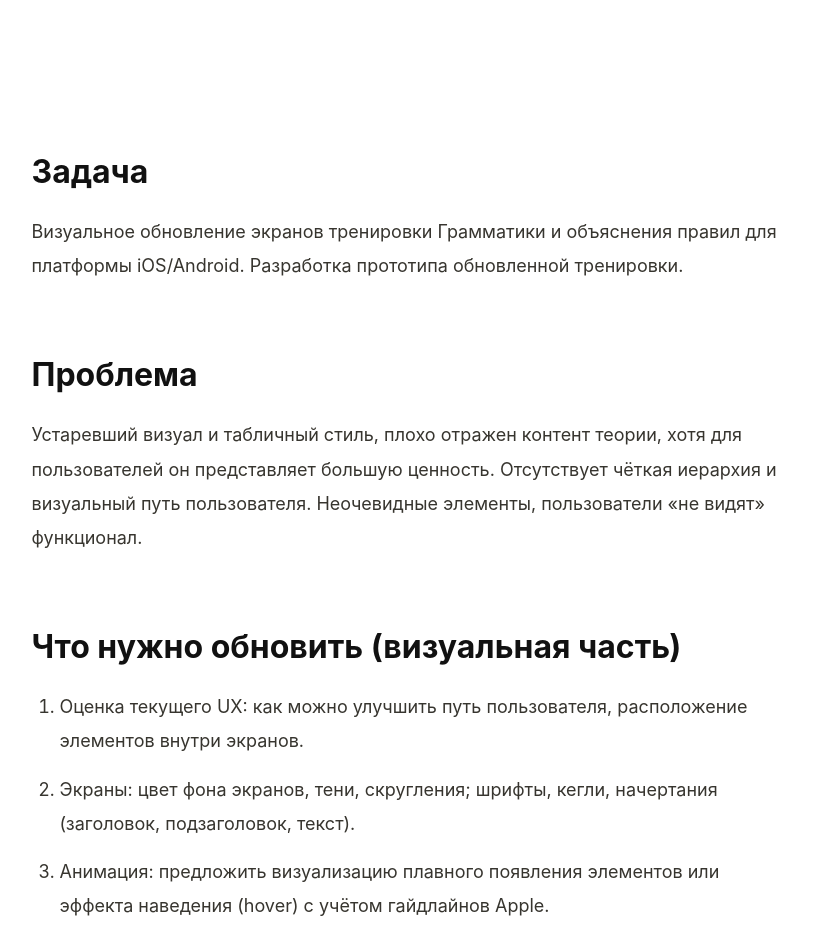
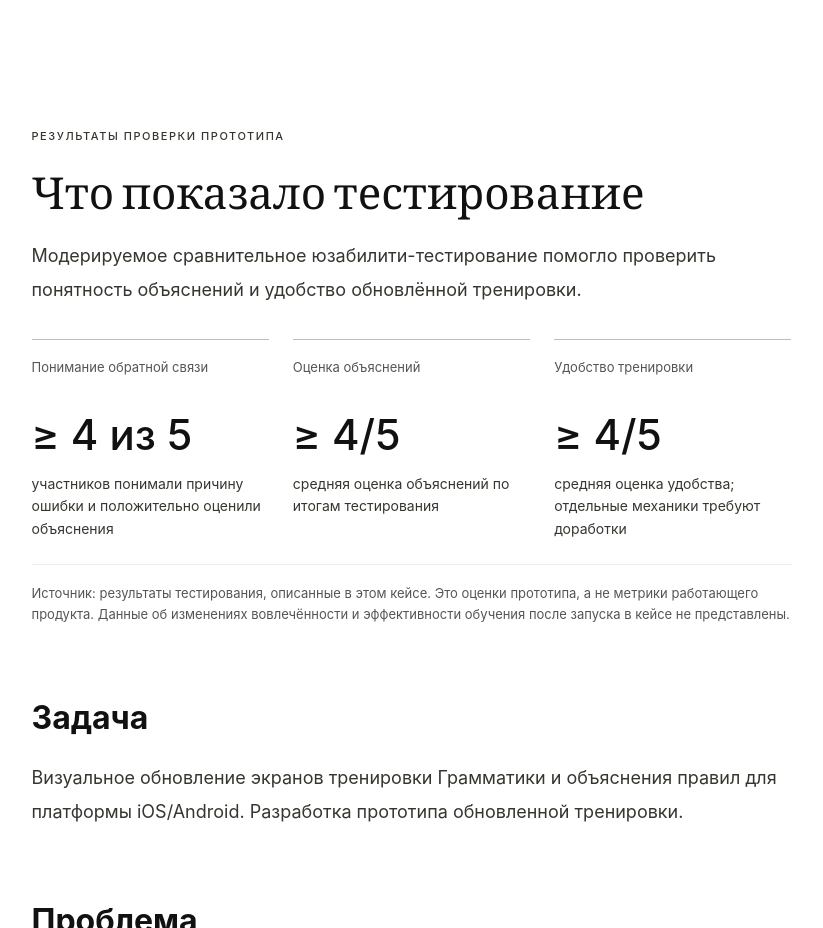
Before and after one commit to drekkunova-dotcom/portfolio-me, a website: page ling.html in a window 1280 px wide. Shown: the part 2800-3728 px from the top of the page, without its empty margins (221-1044 px from the left). Drawn offline with Linux system fonts and the light colour scheme.

Commit message:
Highlight LinguaLeo prototype testing metrics

```diff
--- a/ling.css
+++ b/ling.css
@@ -78,3 +78,19 @@
   margin: 24px 0 48px;
   display: block;
 }
+
+/* Research outcomes, separate from unmeasured product impact. */
+.case-results { margin-top: 48px; }
+.case-results__eyebrow { font: 500 11px/1.5 Inter, sans-serif !important; letter-spacing: .14em; color: #555; }
+.case-results h2 { font: 400 clamp(30px, 4vw, 44px)/1.15 "Instrument Serif", Georgia, serif; margin-bottom: 20px; }
+.case-metrics { display: grid; grid-template-columns: repeat(3, minmax(0, 1fr)); gap: 24px; margin: 32px 0 24px; }
+.case-metrics__item { border-top: 1px solid #bdbdbd; padding-top: 18px; font-family: Inter, sans-serif; }
+.case-metrics dt { font-size: 13px; line-height: 1.5; min-height: 40px; color: #555; }
+.case-metrics dd { margin: 12px 0 0; }
+.case-metrics dd strong { display: block; font-size: clamp(30px, 4vw, 42px); line-height: 1.2; font-weight: 500; color: #111; margin-bottom: 12px; }
+.case-metrics dd span { display: block; font-size: 14px; line-height: 1.6; color: #37352f; }
+.case-container .case-results__note { font-size: 13px; line-height: 1.65; color: #555; padding-top: 18px; border-top: 1px solid #ececec; }
+@media (max-width: 600px) {
+  .case-metrics { grid-template-columns: 1fr; gap: 24px; }
+  .case-metrics dt { min-height: 0; }
+}
--- a/ling.html
+++ b/ling.html
@@ -60,6 +60,27 @@
 
     <section class="case-content">
       <div class="case-container">
+        <section class="case-results" aria-labelledby="case-results-title">
+          <p class="case-results__eyebrow">РЕЗУЛЬТАТЫ ПРОВЕРКИ ПРОТОТИПА</p>
+          <h2 id="case-results-title">Что показало тестирование</h2>
+          <p class="case-results__intro">Модерируемое сравнительное юзабилити-тестирование помогло проверить понятность объяснений и удобство обновлённой тренировки.</p>
+          <dl class="case-metrics">
+            <div class="case-metrics__item">
+              <dt>Понимание обратной связи</dt>
+              <dd><strong>≥ 4 из 5</strong><span>участников понимали причину ошибки и положительно оценили объяснения</span></dd>
+            </div>
+            <div class="case-metrics__item">
+              <dt>Оценка объяснений</dt>
+              <dd><strong>≥ 4/5</strong><span>средняя оценка объяснений по итогам тестирования</span></dd>
+            </div>
+            <div class="case-metrics__item">
+              <dt>Удобство тренировки</dt>
+              <dd><strong>≥ 4/5</strong><span>средняя оценка удобства; отдельные механики требуют доработки</span></dd>
+            </div>
+          </dl>
+          <p class="case-results__note">Источник: результаты тестирования, описанные в этом кейсе. Это оценки прототипа, а не метрики работающего продукта. Данные об изменениях вовлечённости и эффективности обучения после запуска в кейсе не представлены.</p>
+        </section>
+
         <h3>Задача</h3>
 
         <p>
```
